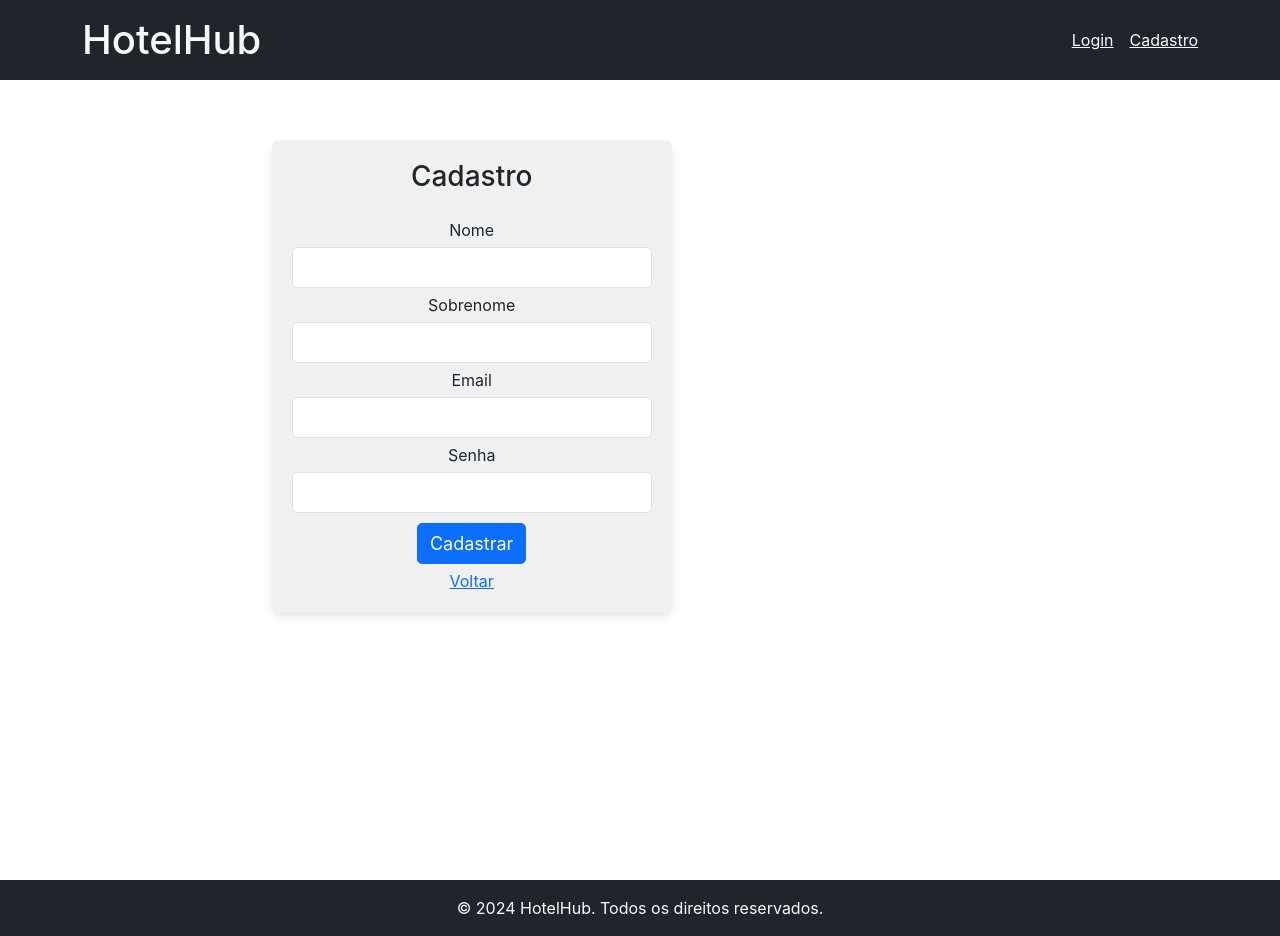
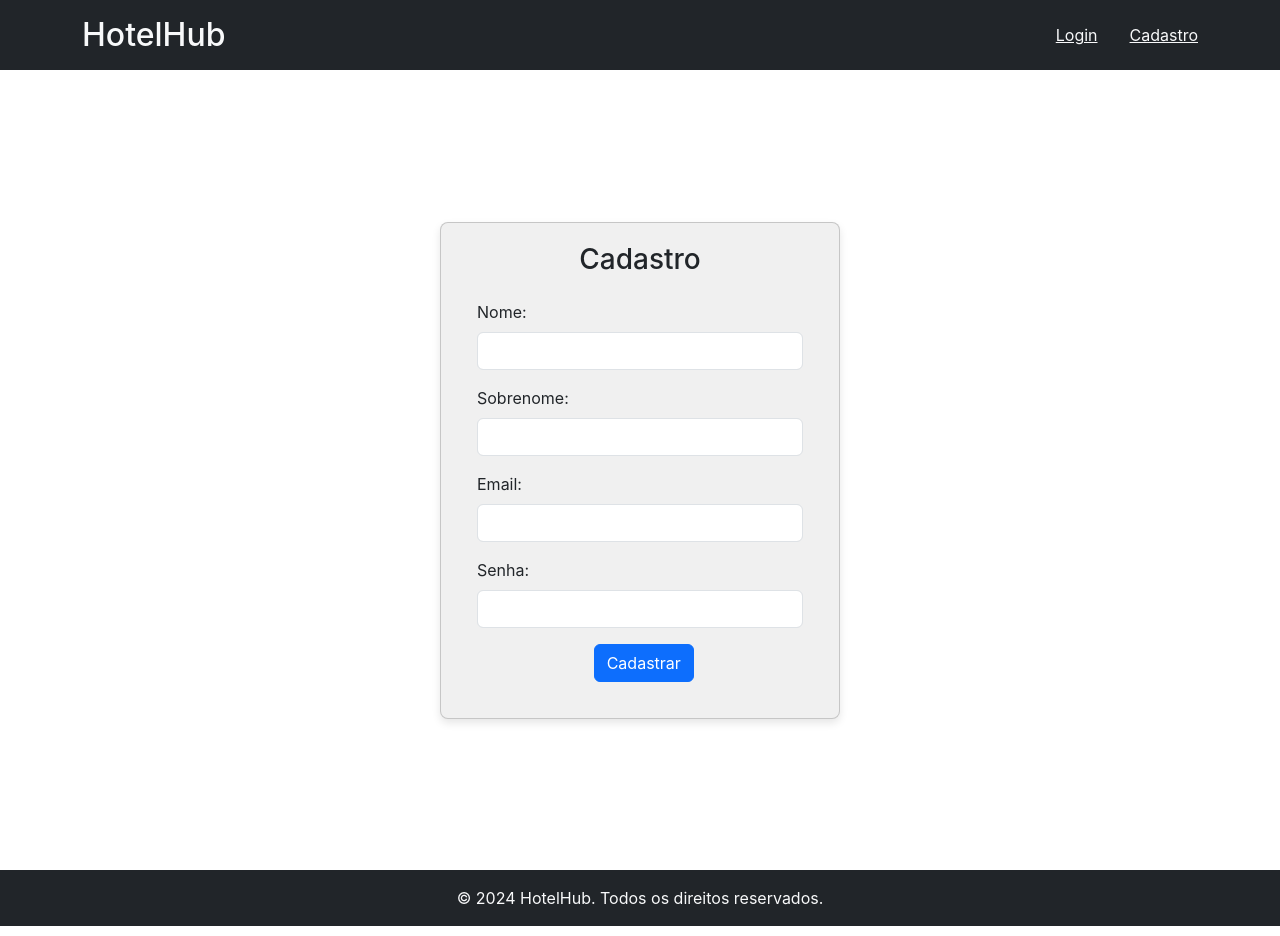
Before and after one commit to HeitorRs/HotelHub-Frontend, a React (Create React App) app: page /Cadastro in a window 1280 px wide. Built offline with nearby package versions, Linux system fonts and the light colour scheme.

Commit message:
modificaçoes gerais

```diff
--- a/public/index.html
+++ b/public/index.html
@@ -31,7 +31,9 @@
 </head>
 <body>
   <noscript>You need to enable JavaScript to run this app.</noscript>
-    <div id="root"></div>
+  <div id="root" class="h-100 w-100"></div>
+  <!-- Bootstrap Bundle with Popper -->
+  <script src="https://unpkg.com/bootstrap@5.3.2/dist/js/bootstrap.bundle.min.js" crossorigin="anonymous"></script>
   <!--
     This HTML file is a template.
     If you open it directly in the browser, you will see an empty page.
--- a/src/views/App.js
+++ b/src/views/App.js
@@ -15,7 +15,7 @@ import HospedePerfil from './HospedePerfil';
 
 function App() {
   return (
-  <div>
+  <div class="h-100 w-100">
   <BrowserRouter>
   <Header></Header>
     <Routes>
--- a/src/views/Cadastro.js
+++ b/src/views/Cadastro.js
@@ -1,16 +1,14 @@
-import Header from './shared/Header';
-import Footer from './shared/Footer';
-import React, {useState} from "react";
-import {useNavigate} from 'react-router-dom';
-import axios from "axios";
-import "./Cadastro.css"
+import { useNavigate } from 'react-router-dom';
+import React, { useState } from 'react';
+import axios from 'axios';
 
-function Cadastro() {
+const Cadastro = () => {
   const navigate = useNavigate();
   const [Nome, setName] = useState("");
   const [Sobrenome, setSurname] = useState("");
   const [Email, setEmail] = useState("");
   const [Senha, setPassword] = useState("");
+  const [error, setError] = useState('');
 
   const handleSubmit = async (e) => {
     e.preventDefault();
@@ -25,49 +23,45 @@ function Cadastro() {
 
       if (response.status === 200) {
         localStorage.setItem('token', response.data.token);
+        navigate('/');
       } else {
         console.log(response.data);
       }
     } catch (error) {
       console.log(error);
+      setError('Erro ao cadastrar.Verifique os dados e tente novamente.');
     }
-        navigate('/')
   };
+
   return (
-    <div>
-        <div class="d-flex flex-column min-vh-100">
-        <div class="row justify-content-center">
-            <div class="col-xl-7 col-lg-8 col-md-9 col-11 text-center">
-                <div class="card">
-                    <h3 class="text-center mb-4">Cadastro</h3>
-                    <form class="form-card" onSubmit={handleSubmit}>
-                        <div class="form-group">
-                            <label class="form-control-label ">Nome</label>
-                            <input type="text" id="nome" class="form-control" value={Nome} onChange={(e) => setName(e.target.value)}/>
+    <div className="d-flex justify-content-center align-items-center min-vh-100">
+      <div className="card">
+        <h3 className="text-center">Cadastro</h3>
+        {error && <p className="text-center" style={{ color: 'red' }}>{error}</p>}
+        <div className="card-body">
+          <form className="form-card" onSubmit={handleSubmit}>
+            <div className="mb-3">
+              <label htmlFor="nome" className="form-label">Nome:</label>
+              <input type="text" id="nome" className="form-control" value={Nome} onChange={(e) => setName(e.target.value)} />
             </div>
-                        <div class="form-group">
-                            <label class="form-control-label">Sobrenome</label>
-                            <input type="text" id="surname" class="form-control" value={Sobrenome} onChange={(e) => setSurname(e.target.value)}/>
+            <div className="mb-3">
+              <label htmlFor="surname" className="form-label">Sobrenome:</label>
+              <input type="text" id="surname" className="form-control" value={Sobrenome} onChange={(e) => setSurname(e.target.value)} />
             </div>
-                        <div class="form-group">
-                            <label class="form-control-label">Email</label>
-                            <input type="email" id="email" class="form-control" value={Email} onChange={(e) => setEmail(e.target.value)}/>
+            <div className="mb-3">
+              <label htmlFor="email" className="form-label">Email:</label>
+              <input type="email" id="email" className="form-control" value={Email} onChange={(e) => setEmail(e.target.value)} />
             </div>
-                        <div class="form-group">
-                            <label class="form-control-label">Senha</label>
-                            <input type="password" id="senha" class="form-control" value={Senha} onChange={(e) => setPassword(e.target.value)}/>
+            <div className="mb-3">
+              <label htmlFor="senha" className="form-label">Senha:</label>
+              <input type="password" id="senha" className="form-control" value={Senha} onChange={(e) => setPassword(e.target.value)} />
             </div>
-                        <div className='row d-flex justify-content-center'>
-                            <div class="form-group">
-                                <button type="submit" class="btn btn-primary">Cadastrar</button>
-                            </div>
-                            <div class="form-group align-self-center">
-                                <a href='./Login'>Voltar</a>
+            <div className="row justify-content-center">
+              <div className="col-4">
+                <button type="submit" className="btn btn-primary">Cadastrar</button>
               </div>
             </div>
           </form>
-                </div>
-            </div>
         </div>
       </div>
     </div>
--- /dev/null
+++ b/src/views/DetalhesHotel.css
@@ -0,0 +1,5 @@
+.carousel-image {
+    height: 300px; /* Defina a altura desejada para as imagens */
+    width: auto; /* A largura será ajustada automaticamente para manter a proporção */
+    object-fit: cover; /* Garante que a imagem cubra a área especificada */
+  }
--- a/src/views/DetalhesHotel.js
+++ b/src/views/DetalhesHotel.js
@@ -1,13 +1,13 @@
 import React, { useEffect, useState } from 'react';
-import { useParams, Navigate } from 'react-router-dom'; // Importar o componente Redirect
+import { useParams, Navigate } from 'react-router-dom';
 import axios from 'axios';
-import Header from './shared/Header';
-import Footer from './shared/Footer';
+import './DetalhesHotel.css';
 
 const DetalhesHotel = () => {
   const { id } = useParams();
   const [hotel, setHotel] = useState({});
-  const [unauthorized, setUnauthorized] = useState(false); // Estado para controlar se a resposta da API foi um 401
+  const [unauthorized, setUnauthorized] = useState(false);
+  const [activeIndex, setActiveIndex] = useState(0);
 
   useEffect(() => {
     const token = localStorage.getItem('token');
@@ -23,39 +23,48 @@ const DetalhesHotel = () => {
       })
       .catch((error) => {
         if (error.response && error.response.status === 401) {
-          setUnauthorized(true); // Se a resposta for 401, definir unauthorized como true
+          setUnauthorized(true);
         } else {
           console.error('Erro ao buscar os detalhes do hotel:', error);
         }
       });
   }, [id]);
 
+  const handlePrev = () => {
+    setActiveIndex(prevIndex => (prevIndex === 0 ? hotel.fotosHotel.length - 1 : prevIndex - 1));
+  };
+
+  const handleNext = () => {
+    setActiveIndex(prevIndex => (prevIndex === hotel.fotosHotel.length - 1 ? 0 : prevIndex + 1));
+  };
+
   if (unauthorized) {
-    return <Navigate to="/Login" />; // Redirecionar para a tela de login se unauthorized for true
+    return <Navigate to="/Login" />;
   }
 
   return (
-      <div class="d-flex flex-column min-vh-100">
-        <h2>Detalhes do Hotel</h2>
+    <div className="d-flex flex-column min-vh-100">
+    <h2 className="m-3 d-flex justify-content-center">Detalhes do Hotel</h2>
+    <div className="d-flex flex-column min-vh-10 justify-content-center align-items-center">
       {hotel && Object.keys(hotel).length !== 0 ? (
         <>
           <h3>{hotel.nome}</h3>
-            <div id="carouselExampleIndicators" class="carousel slide" data-ride="carousel">
-              <div class="carousel-inner">
+          <div id="carouselExampleIndicators" className="carousel slide" data-ride="carousel" data-bs-interval="false">
+            <div className="carousel-inner">
               {hotel.fotosHotel.map((imagem, index) => (
-                  <div className='carousel-item active d-flex justify-content-center'>
-                    <img class="d-block" key={index} src={imagem.nomeArquivo} alt={`Imagem ${index + 1} do ${hotel.nome}`} />
+                <div className={`carousel-item ${index === activeIndex ? 'active' : ''}`} key={index}>
+                  <img className="carousel-image" src={imagem.nomeArquivo} alt={`Imagem ${index + 1} do ${hotel.nome}`} />
                 </div>
               ))}
             </div>
-              <a class="carousel-control-prev" href="#carouselExampleIndicators" role="button" data-slide="prev">
-                <span class="carousel-control-prev-icon" aria-hidden="true"></span>
-                <span class="sr-only">Anterior</span>
-              </a>
-              <a class="carousel-control-next" href="#carouselExampleIndicators" role="button" data-slide="next">
-                <span class="carousel-control-next-icon" aria-hidden="true"></span>
-                <span class="sr-only">Próximo</span>
-              </a>
+            <button className="carousel-control-prev" type="button" onClick={handlePrev}>
+              <span className="carousel-control-prev-icon" aria-hidden="true"></span>
+              <span className="visually-hidden">Anterior</span>
+            </button>
+            <button className="carousel-control-next" type="button" onClick={handleNext}>
+              <span className="carousel-control-next-icon" aria-hidden="true"></span>
+              <span className="visually-hidden">Próximo</span>
+            </button>
           </div>
           <p>Cidade: {hotel.cidade}</p>
           <p>Descrição: {hotel.descricao}</p>
@@ -65,6 +74,7 @@ const DetalhesHotel = () => {
         <p>Carregando...</p>
       )}
     </div>
+    </div>
   );
 };
 
--- a/src/views/HospedeLogin.js
+++ b/src/views/HospedeLogin.js
@@ -32,35 +32,47 @@ const HospedeLogin = () => {
       window.location.href = '/';
     } catch (error) {
       // Tratar o erro caso o email ou senha sejam incorretos
-      setError('Email ou senha incorretos.');
+      setError('Email ou Senha incorretos');
     }
   };
 
   return (
-    <div>
-      <h2>Login</h2>
+    <div className="container d-flex justify-content-center align-items-center min-vh-100">
+      <div className="card">
+        <h2 className="text-center">Login</h2>
+        {error && <p className="text-center" style={{ color: 'red' }}>{error}</p>}
+        <div className="card-body">
           <form onSubmit={handleSubmit}>
-        <div>
-          <label>Email:</label>
+            <div className="mb-3">
+              <label htmlFor="email" className="form-label">Email:</label>
               <input
                 type="email"
+                id="email"
                 name="email"
                 value={formData.email}
                 onChange={handleChange}
+                className="form-control"
               />
             </div>
-        <div>
-          <label>Senha:</label>
+            <div className="mb-3">
+              <label htmlFor="senha" className="form-label">Senha:</label>
               <input
                 type="password"
+                id="senha"
                 name="senha"
                 value={formData.senha}
                 onChange={handleChange}
+                className="form-control"
               />
             </div>
-        {error && <p style={{ color: 'red' }}>{error}</p>}
-        <button type="submit">Entrar</button>
+            <div className="row justify-content-center">
+              <div className="col-4">
+                <button type="submit" className="btn btn-primary">Entrar</button>
+              </div>
+            </div>
           </form>
+        </div>
+      </div>
     </div>
   );
 };
--- a/src/views/HotelCadastro.js
+++ b/src/views/HotelCadastro.js
@@ -1,6 +1,4 @@
 import React, { useState } from 'react';
-import Header from './shared/Header';
-import Footer from './shared/Footer';
 import "./HotelCadastro.css"
 
 function HotelCadastro() {
@@ -12,7 +10,7 @@ function HotelCadastro() {
     admhotelId: 1
   });
   const [photoUrl, setPhotoUrl] = useState('');
-  const [photoCount, setPhotoCount] = useState(0);
+  const [photoUrls, setPhotoUrls] = useState([]);
   const [errorMessage, setErrorMessage] = useState('');
 
   const handleChange = (event) => {
@@ -24,12 +22,8 @@ function HotelCadastro() {
 
   const handleAddPhoto = () => {
     if (photoUrl.trim() !== '') {
-      setFormData({
-        ...formData,
-        fotos: formData.fotos !== '' ? `${formData.fotos},${photoUrl}` : photoUrl
-      });
+      setPhotoUrls([...photoUrls, photoUrl]);
       setPhotoUrl('');
-      setPhotoCount(photoCount + 1);
     }
   };
 
@@ -37,13 +31,15 @@ function HotelCadastro() {
     event.preventDefault();
 
     // Verifica se algum dos campos está vazio
-    if (!formData.nome || !formData.descricao || !formData.cidade) {
+    if (!formData.nome || !formData.descricao || !formData.cidade || photoUrls.length === 0) {
       setErrorMessage('Por favor, preencha todos os campos e adicione no mínimo 1 imagem.');
       return;
     }
 
     try {
-      const response = await fetch(`https://localhost:7074/api/Hotels?nome=${formData.nome}&descricao=${formData.descricao}&cidade=${formData.cidade}&admhotelId=${formData.admhotelId}&fotos=${formData.fotos}`, {
+      const fotos = photoUrls.join(',');
+      console.log(fotos)
+      const response = await fetch(`https://localhost:7074/api/Hotels?nome=${formData.nome}&descricao=${formData.descricao}&cidade=${formData.cidade}&admhotelId=${formData.admhotelId}&fotos=${fotos}`, {
         method: 'POST',
         headers: {
           'Content-Type': 'application/json'
@@ -80,7 +76,7 @@ function HotelCadastro() {
             <label>Fotos(URL):</label>
             <input type="text" value={photoUrl} onChange={(e) => setPhotoUrl(e.target.value)} />
             <button type="button" onClick={handleAddPhoto}>Adicionar Foto</button>
-            <p>Total de fotos adicionadas: {photoCount}</p>
+            <p>Total de fotos adicionadas: {photoUrls.length}</p>
 
             <button type="submit">Cadastrar Hotel</button>
           </form>
--- a/src/views/HotelDelete.js
+++ b/src/views/HotelDelete.js
@@ -1,8 +1,6 @@
 import React, { useState, useEffect } from 'react';
 import { useParams, useNavigate } from 'react-router-dom';
 import axios from 'axios';
-import Header from './shared/Header';
-import Footer from './shared/Footer';
 import "./HotelDelete.css"
 
 function HotelDelete() {
@@ -14,7 +12,12 @@ function HotelDelete() {
   useEffect(() => {
     const fetchHotel = async () => {
       try {
-        const response = await axios.get(`https://localhost:7074/api/Hotels/${id}`);
+        const token = localStorage.getItem('token');
+        const response = await axios.get(`https://localhost:7074/api/Hotels/${id}`, {
+          headers: {
+            Authorization: `Bearer ${token}`
+          }
+        });
         setHotel(response.data);
       } catch (error) {
         setError('Erro ao carregar hotel.');
@@ -27,7 +30,12 @@ function HotelDelete() {
 
   const handleConfirmDelete = async () => {
     try {
-      await axios.delete(`https://localhost:7074/api/Hotels/delete/${id}`);
+      const token = localStorage.getItem('token');
+      await axios.delete(`https://localhost:7074/api/Hotels/delete/${id}`, {
+        headers: {
+          Authorization: `Bearer ${token}`
+        }
+      });
       navigate('/');
     } catch (error) {
       setError('Erro ao excluir hotel.');
--- a/src/views/shared/Header.css
+++ b/src/views/shared/Header.css
@@ -2,3 +2,32 @@
     color: inherit;
     text-decoration: none;
 }
+
+.header-container {
+    display: flex;
+    justify-content: space-between;
+    align-items: center;
+  }
+
+  .logo {
+    font-size: 2rem; /* Tamanho do texto */
+    margin-right: 1rem; /* Espaçamento à direita */
+  }
+
+  .profile-link {
+    margin-left: 1rem; /* Espaçamento à esquerda */
+  }
+
+  @media (min-width: 1600px) {
+    .header-container {
+      max-width: 1800px;
+    }
+
+    .logo {
+      font-size: 2.5rem;
+    }
+
+    .profile-link {
+      font-size: 1.2rem;
+    }
+  }
--- a/src/views/shared/Header.js
+++ b/src/views/shared/Header.js
@@ -1,25 +1,26 @@
-import React, { useState } from 'react';
+import React from 'react';
 import { Link } from 'react-router-dom';
-import "./Header.css";
+import './Header.css';
 
 function Header() {
   const isAuthenticated = localStorage.getItem('token');
-
-  const userId = localStorage.getItem("userId")
+  const userId = localStorage.getItem('userId');
 
   return (
     <header className="bg-dark text-light py-3">
-        <div className="container d-flex justify-content-between align-items-center">
-          <h1 className="m-0"><Link className="back" to="/">HotelHub</Link></h1>
-          <div>
+      <div className="container-lg d-flex justify-content-between align-items-center header-container">
+        <h1 className="m-0 logo">
+          <Link className="back" to="/">HotelHub</Link>
+        </h1>
+        <div className="profile-links">
           {isAuthenticated ? (
-              <a href={`/Perfil/${userId}`} className="text-light d-flex align-items-center">
+            <a href={`/Perfil/${userId}`} className="text-light d-flex align-items-center profile-link">
               <i className="bi bi-person-fill me-2"></i> Meu Perfil
             </a>
           ) : (
             <>
-                <a href="/Login" className="text-light me-3">Login</a>
-                <a href="/Cadastro" className="text-light">Cadastro</a>
+              <a href="/Login" className="text-light me-3 profile-link">Login</a>
+              <a href="/Cadastro" className="text-light profile-link">Cadastro</a>
             </>
           )}
         </div>
```
Also changed, not shown: src/views/Login.js (+22 -21 lines), src/App.css (line endings or trailing spaces). Lines whose indentation alone changed are shown as unchanged.
